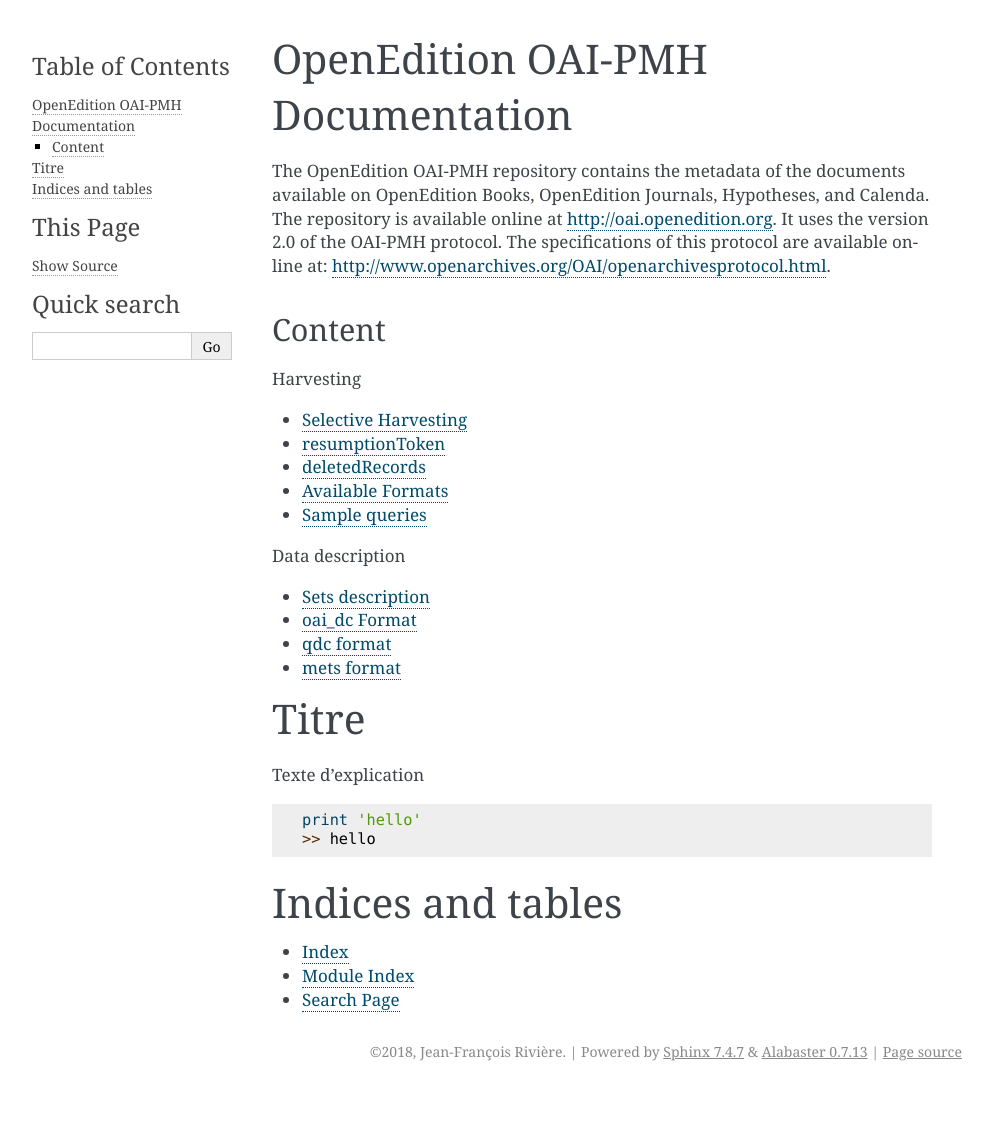
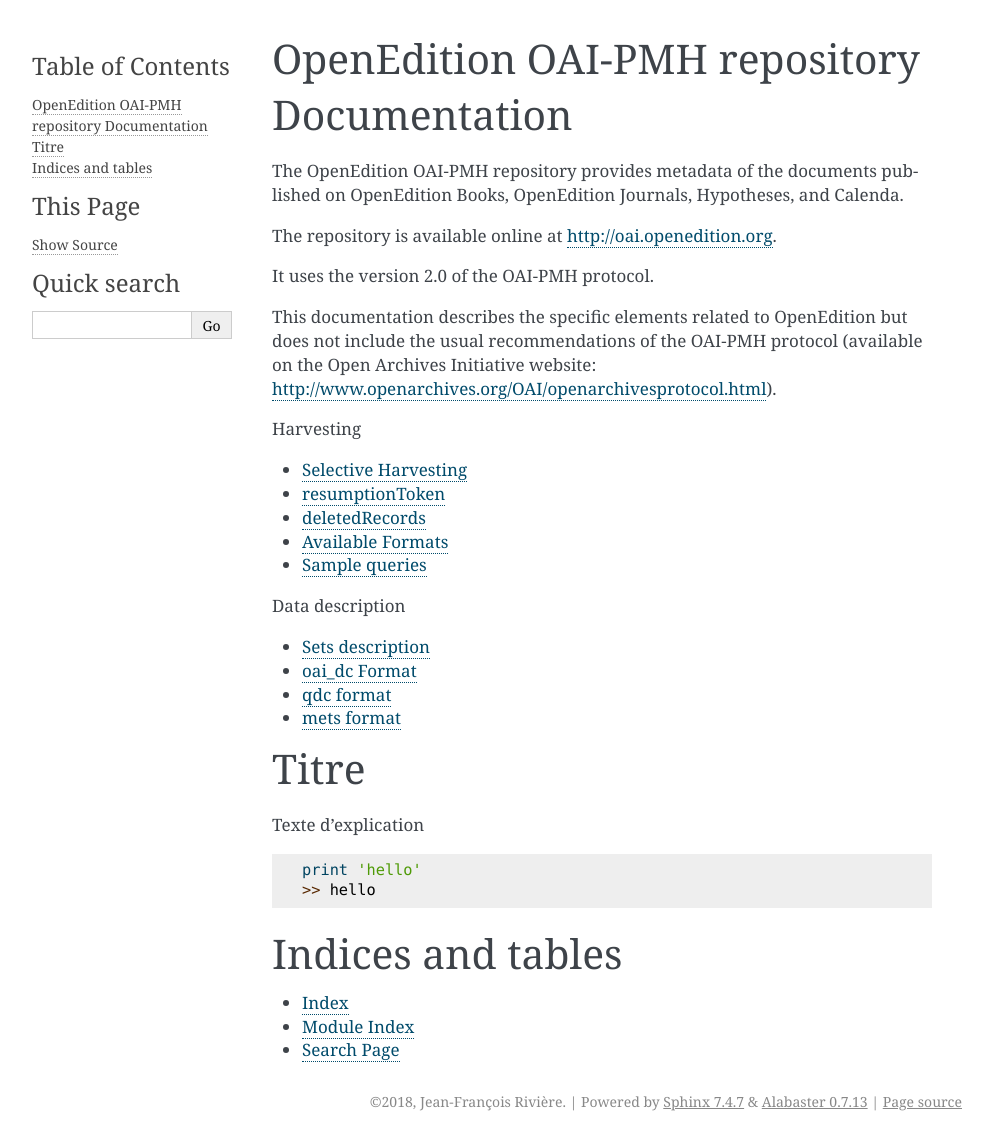
Before and after one commit to PatGendre/oai-openedition, a Sphinx documentation site: the page built from docs/source/index.rst, in a window 1280 px wide. Shown: the whole page, without its empty margins (148-1141 px from the left). Built offline with Sphinx 7.4.7, drawn with Linux system fonts in a browser that asks for light colours; before the commit the page ends 1091 px from its top, so only the background shows below that.

Commit message:
title + intro

```diff
--- a/docs/source/conf.py
+++ b/docs/source/conf.py
@@ -19,7 +19,7 @@
 
 # -- Project information -----------------------------------------------------
 
-project = u'OAI-PMH OpenEdition'
+project = u'OpenEdition OAI-PMH Repository'
 copyright = u'2018, Jean-François Rivière'
 author = u'Jean-François Rivière'
 
--- a/docs/source/index.rst
+++ b/docs/source/index.rst
@@ -1,13 +1,14 @@
-OpenEdition OAI-PMH Documentation
-=================================
+OpenEdition OAI-PMH repository Documentation
+============================================
 
-The OpenEdition OAI-PMH repository contains the metadata of the documents available on OpenEdition Books, OpenEdition Journals, Hypotheses, and Calenda.
+The OpenEdition OAI-PMH repository provides metadata of the documents published on OpenEdition Books, OpenEdition Journals, Hypotheses, and Calenda.
+
 The repository is available online at http://oai.openedition.org.
-It uses the version 2.0 of the OAI-PMH protocol. The specifications of this protocol are available online at: http://www.openarchives.org/OAI/openarchivesprotocol.html.
 
+It uses the version 2.0 of the OAI-PMH protocol.
 
-Content
--------
+This documentation describes the specific elements related to OpenEdition but does not include the usual recommendations of the OAI-PMH protocol (available on the Open Archives Initiative website: http://www.openarchives.org/OAI/openarchivesprotocol.html).
+
 
 .. toctree::
    :maxdepth: 1
```
